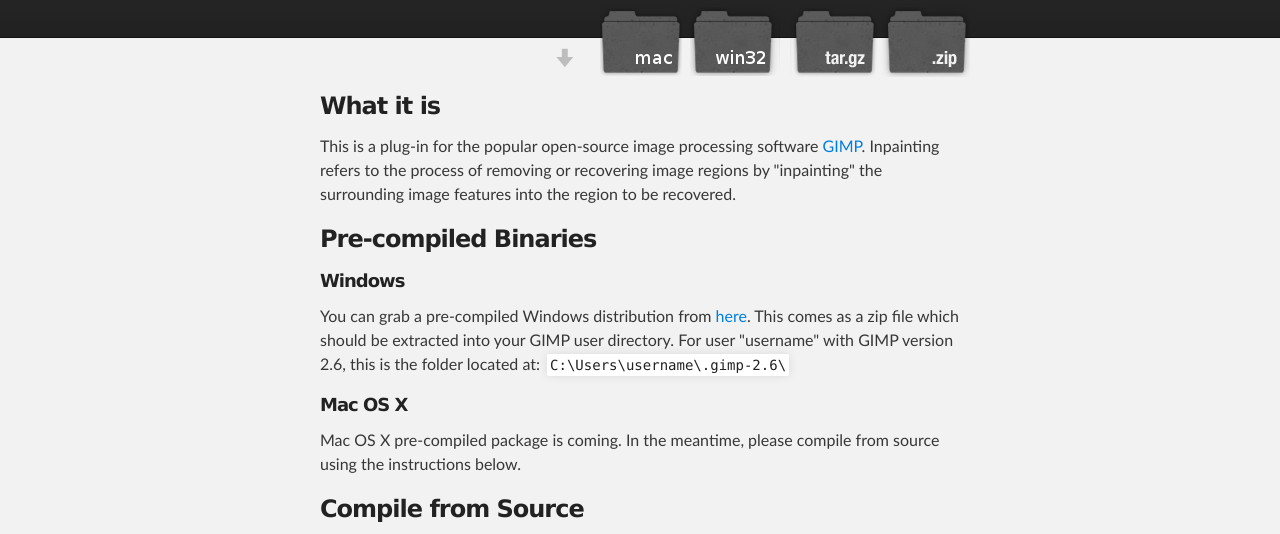
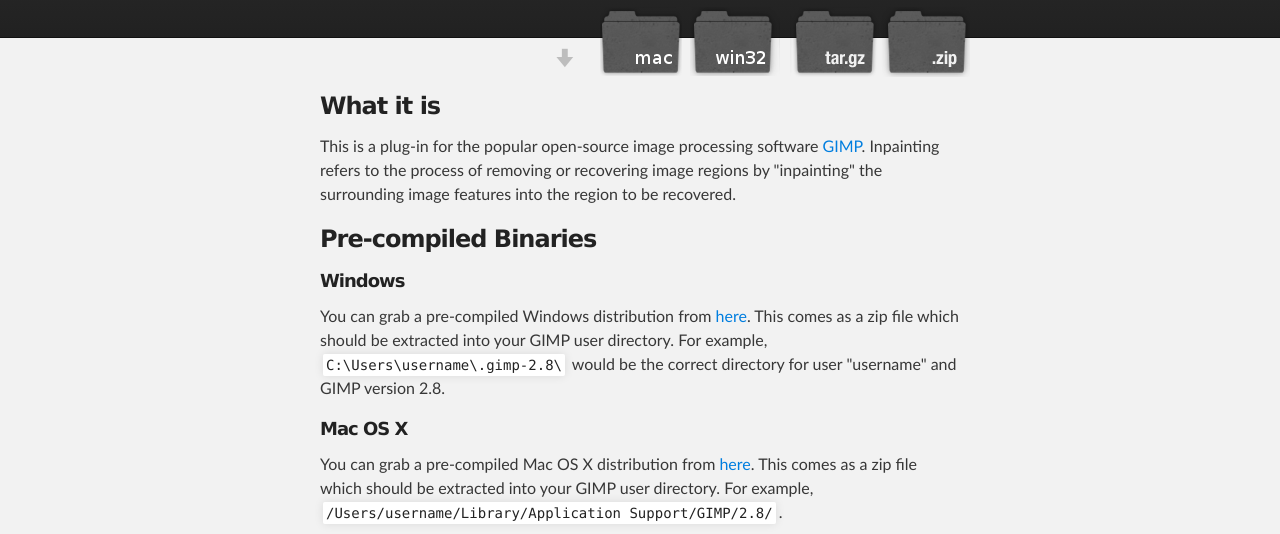
Before and after one commit to inpaintgimpplugin/inpaintgimpplugin, a plain HTML site: page index.html in a window 1280 px wide. Shown: the part 208-742 px from the top of the page. Drawn offline with Linux system fonts and the light colour scheme.

Commit message:
link to mac dist

```diff
--- a/index.html
+++ b/index.html
@@ -42,9 +42,9 @@
 <h3>
 <a name="welcome-to-github-pages" class="anchor" href="#welcome-to-github-pages"><span class="octicon octicon-link"></span></a>Pre-compiled Binaries</h3>
 <h5>Windows</h5>
-<p>You can grab a pre-compiled Windows distribution from <a href="https://github.com/martinjrobins/inpaintGimpPlugin/raw/master/gimp-inpaint-BCT-0.2.0-win32.zip">here</a>. This comes as a zip file which should be extracted into your GIMP user directory. For user "username" with GIMP version 2.6, this is the folder located at: <code>C:\Users\username\.gimp-2.6\</code>
+<p>You can grab a pre-compiled Windows distribution from <a href="https://github.com/martinjrobins/inpaintGimpPlugin/raw/master/gimp-inpaint-BCT-0.2.0-win32.zip">here</a>. This comes as a zip file which should be extracted into your GIMP user directory. For example, <code>C:\Users\username\.gimp-2.8\</code> would be the correct directory for user "username" and GIMP version 2.8.
 <h5>Mac OS X</h5>
-<p>Mac OS X pre-compiled package is coming. In the meantime, please compile from source using the instructions below.
+<p>You can grab a pre-compiled Mac OS X distribution from <a href="https://github.com/martinjrobins/inpaintGimpPlugin/raw/master/gimp-inpaint-BCT-0.2.0-macosx-10.6.zip">here</a>. This comes as a zip file which should be extracted into your GIMP user directory. For example, <code>/Users/username/Library/Application Support/GIMP/2.8/</code>.</p>
 <h3>
 
 <a name="welcome-to-github-pages" class="anchor" href="#welcome-to-github-pages"><span class="octicon octicon-link"></span></a>Compile from Source</h3>
```
